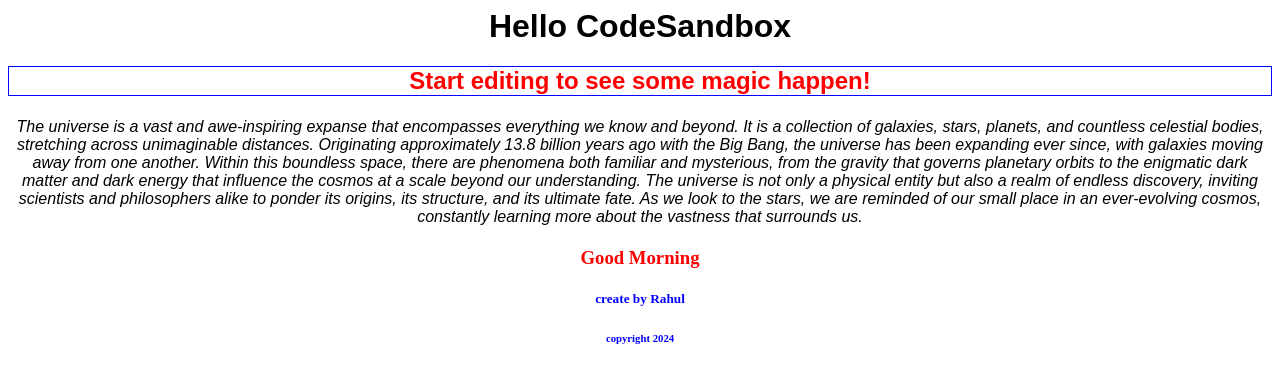
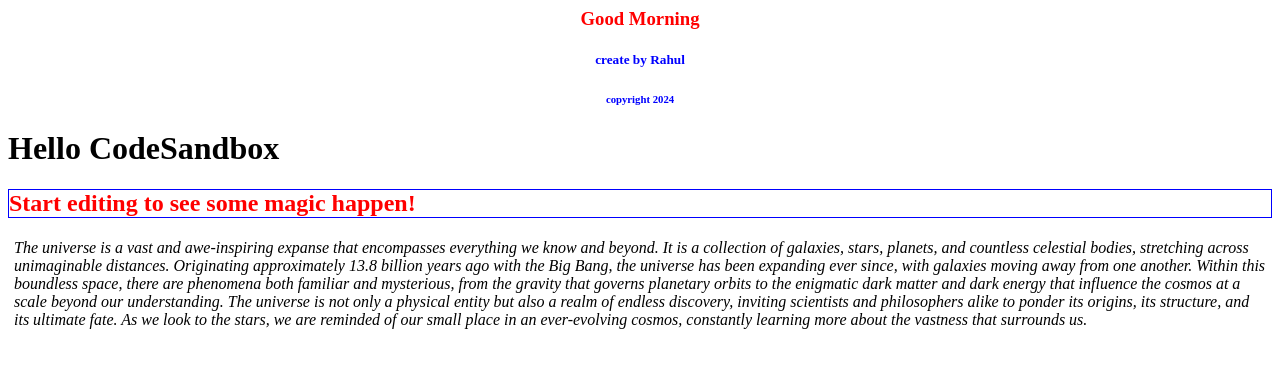
Before and after one commit to rahulatmiya/Demo-test, a React (Vite) app: page / in a window 1280 px wide. Shown: the top 382 px of the page. Built offline with nearby package versions, Linux system fonts and the light colour scheme.

Commit message:
Componets created

```diff
--- a/src/App.jsx
+++ b/src/App.jsx
@@ -1,13 +1,12 @@
 import React from 'react';
-import "./styles.css";
+import Heading from "./Heading"
+import Date from "./Date"
 
-const custom={color:"Red",border:"1px solid blue"};
+
 export default function App() {
   return (
-    <div className="App">
-      <h1 className='heading'>Hello CodeSandbox</h1>
-      <h2 style={custom}>Start editing to see some magic happen!</h2>
-      <p className='paragraph'>The universe is a vast and awe-inspiring expanse that encompasses everything we know and beyond. It is a collection of galaxies, stars, planets, and countless celestial bodies, stretching across unimaginable distances. Originating approximately 13.8 billion years ago with the Big Bang, the universe has been expanding ever since, with galaxies moving away from one another. Within this boundless space, there are phenomena both familiar and mysterious, from the gravity that governs planetary orbits to the enigmatic dark matter and dark energy that influence the cosmos at a scale beyond our understanding. The universe is not only a physical entity but also a realm of endless discovery, inviting scientists and philosophers alike to ponder its origins, its structure, and its ultimate fate. As we look to the stars, we are reminded of our small place in an ever-evolving cosmos, constantly learning more about the vastness that surrounds us.</p>
-    </div>
+    <div>
+    <Date />
+    <Heading /></div>
   );
 }
--- /dev/null
+++ b/src/Heading.jsx
@@ -0,0 +1,13 @@
+import React from 'react';
+import "./styles.css";
+
+const custom={color:"Red",border:"1px solid blue"};
+export default function Heading() {
+  return (
+    <div>
+      <h1 className='heading'>Hello CodeSandbox</h1>
+      <h2 style={custom}>Start editing to see some magic happen!</h2>
+      <p className='paragraph'>The universe is a vast and awe-inspiring expanse that encompasses everything we know and beyond. It is a collection of galaxies, stars, planets, and countless celestial bodies, stretching across unimaginable distances. Originating approximately 13.8 billion years ago with the Big Bang, the universe has been expanding ever since, with galaxies moving away from one another. Within this boundless space, there are phenomena both familiar and mysterious, from the gravity that governs planetary orbits to the enigmatic dark matter and dark energy that influence the cosmos at a scale beyond our understanding. The universe is not only a physical entity but also a realm of endless discovery, inviting scientists and philosophers alike to ponder its origins, its structure, and its ultimate fate. As we look to the stars, we are reminded of our small place in an ever-evolving cosmos, constantly learning more about the vastness that surrounds us.</p>
+    </div>
+  );
+}
--- a/src/index.jsx
+++ b/src/index.jsx
@@ -1,25 +1,14 @@
 import { StrictMode } from "react";
-import { createRoot } from "react-dom/client";
+ import { createRoot } from "react-dom/client";
 import React from 'react'; // Ensure React is imported
 import ReactDOM from 'react-dom';
 import App from "./App";
-import Date from "./Date"
-
-
-
 
 const rootElement = document.getElementById("root");
 const root = createRoot(rootElement);
 
-// root.render(
-//   <StrictMode>
-//     <App />
-//   </StrictMode>
-// );
-
-root.render(
+ root.render(
   <React.StrictMode>
     <App />
-    <Date />
   </React.StrictMode>
 );
```
